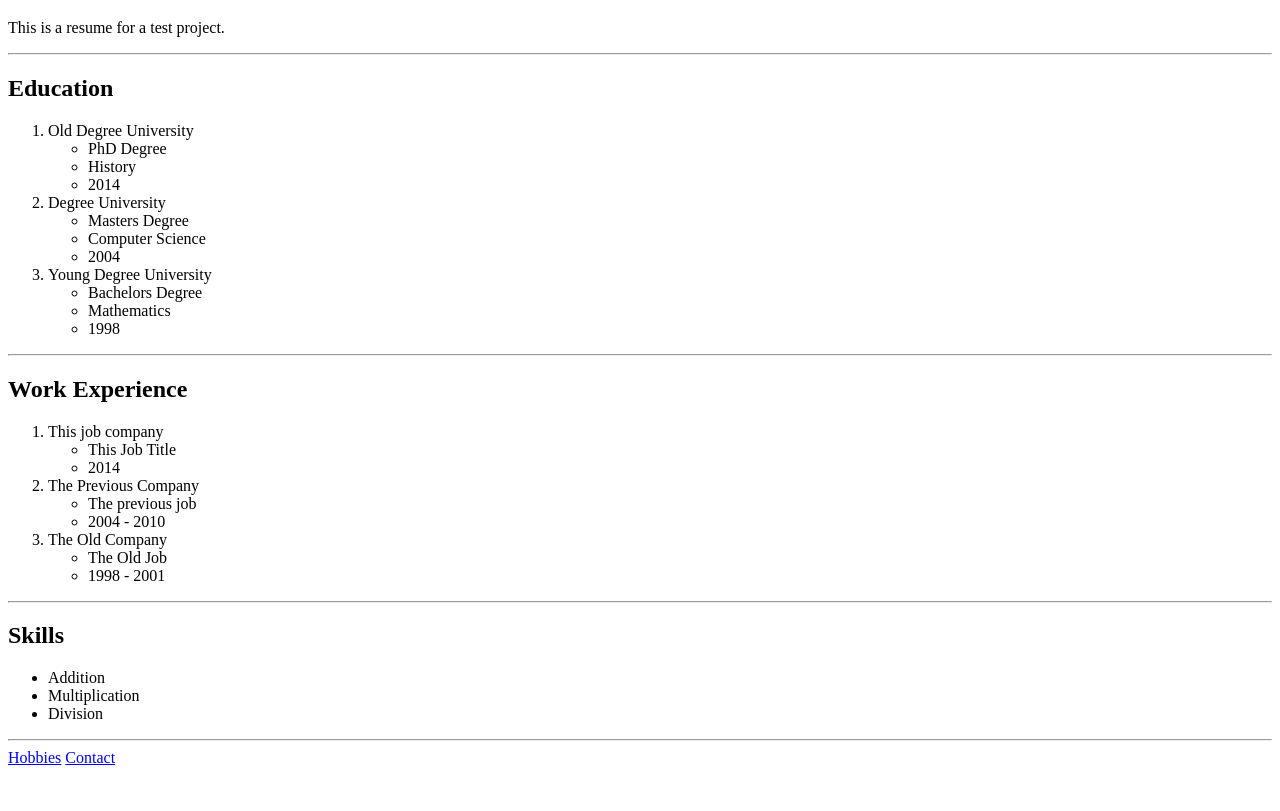
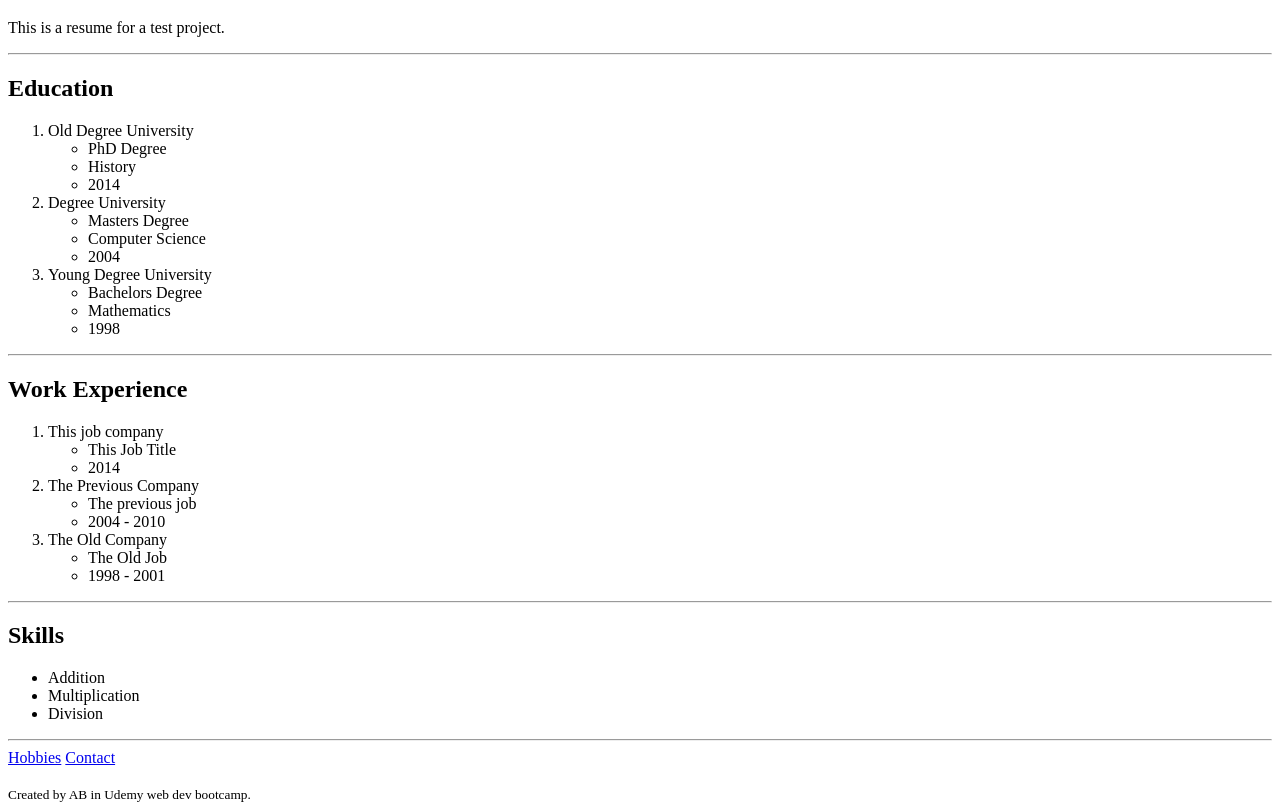
Before and after one commit to ambenali1/txproject1, a plain HTML site: page index.html in a window 1280 px wide. Shown: the part 61-872 px from the top of the page. Before the commit the page ends 836 px from the top, so only its background shows below. Drawn offline with Linux system fonts and the light colour scheme.

Commit message:
Add files via upload

```diff
--- a/index.html
+++ b/index.html
@@ -73,4 +73,10 @@
     <a href="./public/hobbies.html">Hobbies</a>
     <a href="./public/contact.html">Contact</a>
   </body>
+  <footer>
+    <br/>
+    <small>
+    Created by AB in Udemy web dev bootcamp.
+  </small>
+  </footer>
 </html>
```
